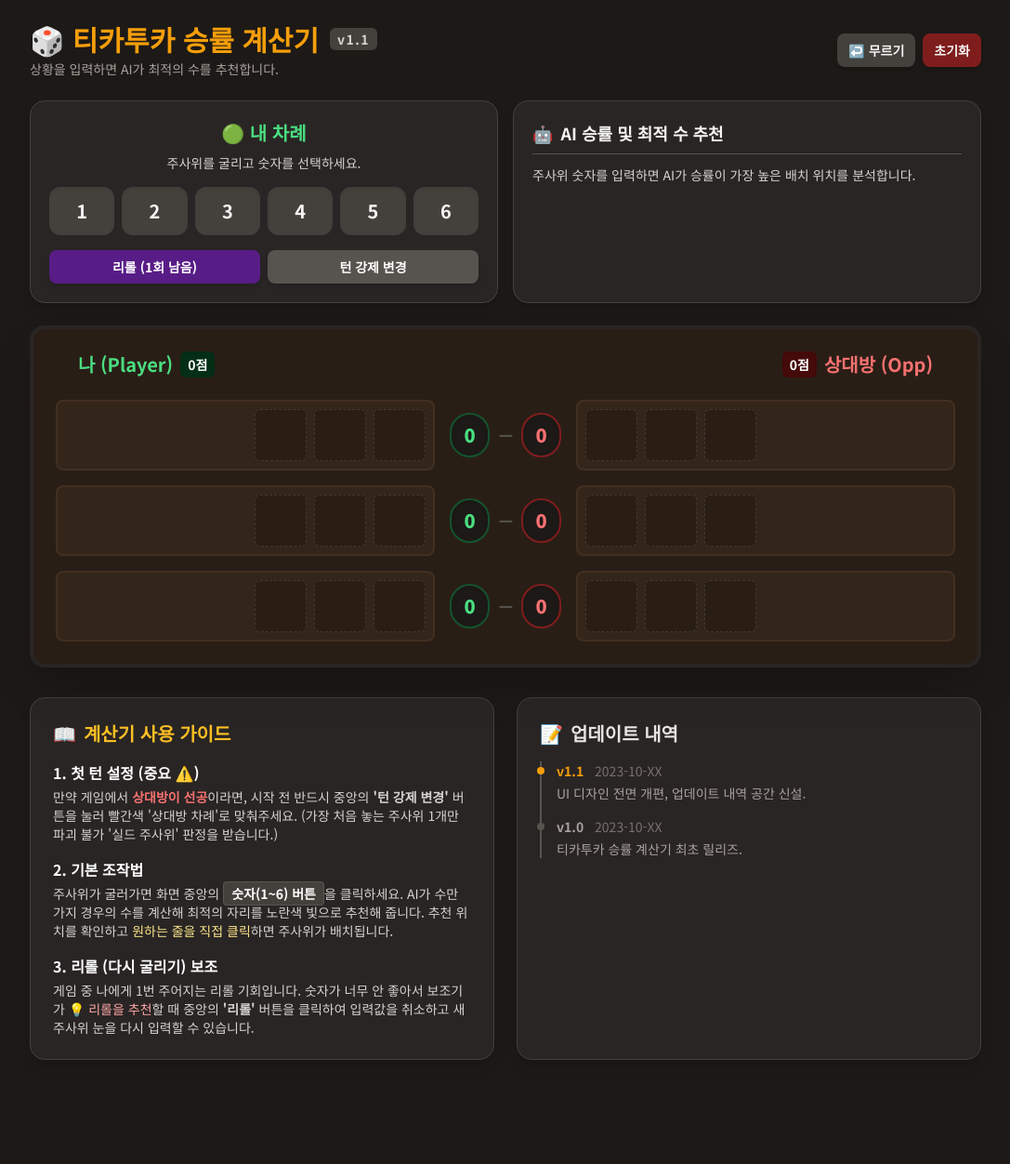
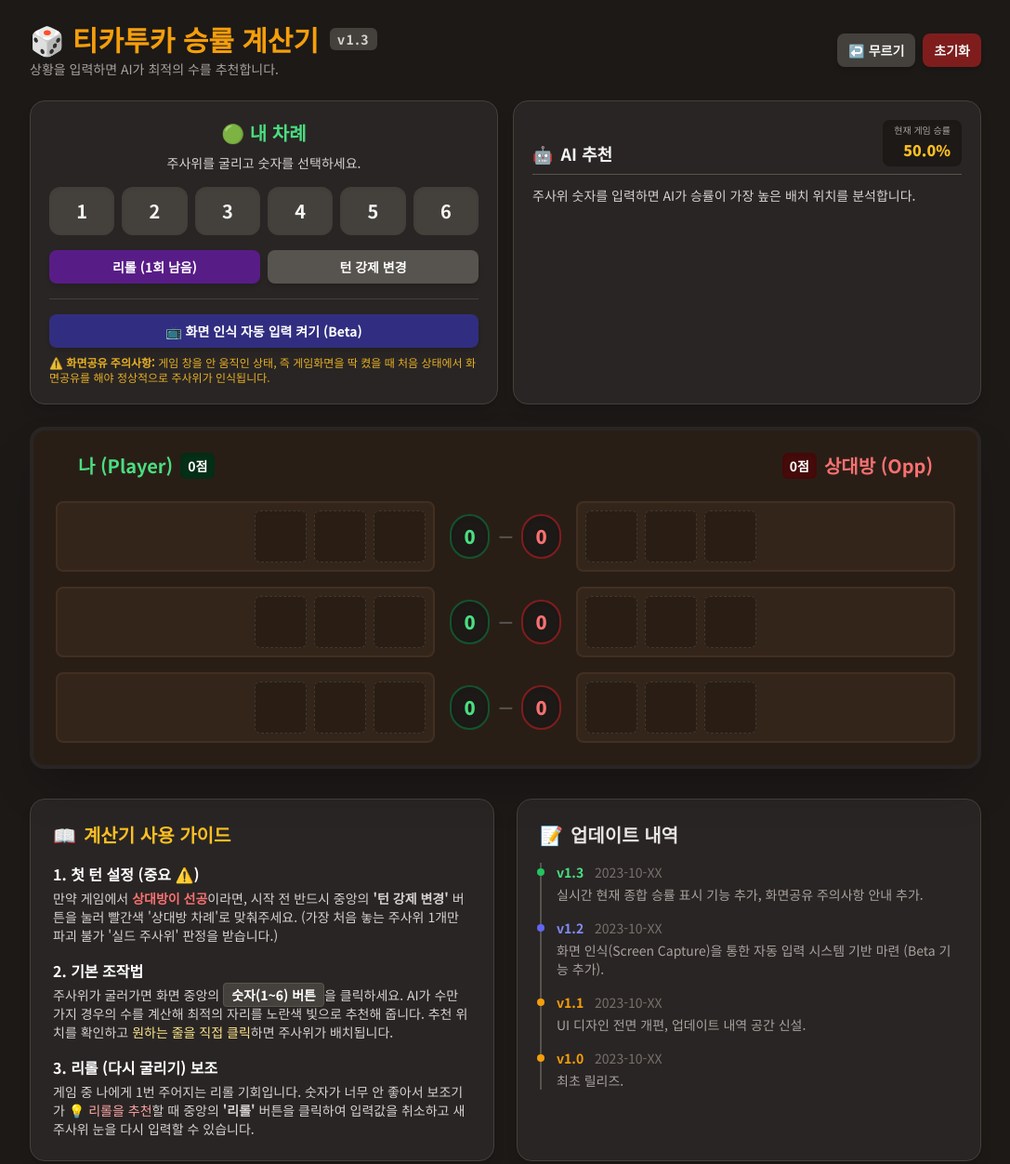
Before and after one commit to tikatukatikatuka/tikatuka-calculator, a plain HTML site: page index.html in a window 1280 px wide. Shown: the whole page at 93% size, without its empty margins (96-1183 px from the left). Before the commit the page ends 1204 px from the top, so only its background shows below. Drawn offline with nearby package versions, Linux system fonts and the light colour scheme.

Commit message:
Update index.html

```diff
--- a/index.html
+++ b/index.html
@@ -3,7 +3,7 @@
 <head>
     <meta charset="UTF-8">
     <meta name="viewport" content="width=device-width, initial-scale=1.0">
-    <title>티카투카 승률 계산기 v1.1</title>
+    <title>티카투카 승률 계산기 v1.3</title>
     <script src="https://cdn.tailwindcss.com"></script>
     <style>
         @import url('https://fonts.googleapis.com/css2?family=Noto+Sans+KR:wght@400;700;900&display=swap');
@@ -43,7 +43,7 @@
             <div>
                 <h1 class="text-2xl md:text-3xl font-black text-amber-500 flex items-center">
                     🎲 티카투카 승률 계산기
-                    <span class="ml-3 px-2 py-0.5 bg-stone-700 text-stone-300 text-sm rounded-md font-bold tracking-widest">v1.1</span>
+                    <span class="ml-3 px-2 py-0.5 bg-stone-700 text-stone-300 text-sm rounded-md font-bold tracking-widest">v1.3</span>
                 </h1>
                 <p class="text-stone-400 text-xs md:text-sm mt-1">상황을 입력하면 AI가 최적의 수를 추천합니다.</p>
             </div>
@@ -86,13 +86,39 @@
                         턴 강제 변경
                     </button>
                 </div>
+
+                <!-- 화면 인식 자동화(Beta) 버튼 및 주의사항 -->
+                <div class="mt-4 pt-4 border-t border-stone-700">
+                    <button id="btnAutoCapture" onclick="toggleScreenCapture()" class="w-full bg-indigo-900 hover:bg-indigo-800 text-white text-xs md:text-sm px-3 py-2 rounded-lg font-bold transition shadow-md flex justify-center items-center gap-2">
+                        <span>📺 화면 인식 자동 입력 켜기 (Beta)</span>
+                    </button>
+                    <div class="mt-2 text-left text-[10px] md:text-xs text-amber-400/90 leading-tight">
+                        ⚠️ <b>화면공유 주의사항:</b> 게임 창을 안 움직인 상태, 즉 게임화면을 딱 켰을 때 처음 상태에서 화면공유를 해야 정상적으로 주사위가 인식됩니다.
+                    </div>
+
+                    <div id="videoPreviewContainer" class="hidden mt-3 rounded-lg overflow-hidden border-2 border-indigo-500 relative">
+                        <video id="screenVideo" autoplay muted class="w-full h-auto opacity-70"></video>
+                        <canvas id="captureCanvas" class="hidden"></canvas>
+                        <div class="absolute inset-0 flex items-center justify-center bg-black/30 pointer-events-none">
+                            <span class="text-indigo-200 font-bold text-xs bg-black/60 px-2 py-1 rounded">인식 대기 중...</span>
+                        </div>
+                    </div>
+                </div>
             </div>
 
             <!-- AI 추천 패널 -->
-            <div class="bg-stone-800 rounded-2xl p-4 md:p-5 border border-stone-700 shadow-lg flex-1 flex flex-col">
-                <h2 class="text-base md:text-lg font-bold text-stone-100 border-b border-stone-600 pb-2 mb-3 flex items-center">
-                    <span class="mr-2">🤖</span> AI 승률 및 최적 수 추천
-                </h2>
+            <div class="bg-stone-800 rounded-2xl p-4 md:p-5 border border-stone-700 shadow-lg flex-1 flex flex-col relative">
+                <div class="flex justify-between items-end border-b border-stone-600 pb-2 mb-3">
+                    <h2 class="text-base md:text-lg font-bold text-stone-100 flex items-center">
+                        <span class="mr-2">🤖</span> AI 추천
+                    </h2>
+                    <!-- 실시간 현재 승률 계기판 -->
+                    <div class="bg-stone-900 px-3 py-1.5 rounded-lg shadow-inner flex flex-col items-end">
+                        <span class="text-[10px] text-stone-400 leading-none mb-1">현재 게임 승률</span>
+                        <span id="currentGlobalWinRate" class="text-sm md:text-base font-black text-green-400 leading-none">50.0%</span>
+                    </div>
+                </div>
+
                 <div id="aiRecommendation" class="text-xs md:text-sm text-stone-300 space-y-2 flex-1 overflow-y-auto">
                     주사위 숫자를 입력하면 AI가 승률이 가장 높은 배치 위치를 분석합니다.
                 </div>
@@ -146,14 +172,24 @@
                 <h3 class="text-lg md:text-xl font-bold text-stone-200 mb-4 flex items-center"><span class="mr-2">📝</span> 업데이트 내역</h3>
                 <ul class="space-y-4 text-xs md:text-sm border-l-2 border-stone-600 pl-4">
                     <li class="relative">
+                        <span class="absolute -left-[21px] top-1.5 w-2 h-2 bg-green-500 rounded-full"></span>
+                        <div class="mb-1"><span class="text-green-400 font-bold text-sm">v1.3</span> <span class="text-stone-500 ml-2">2023-10-XX</span></div>
+                        <p class="text-stone-400">실시간 현재 종합 승률 표시 기능 추가, 화면공유 주의사항 안내 추가.</p>
+                    </li>
+                    <li class="relative">
+                        <span class="absolute -left-[21px] top-1.5 w-2 h-2 bg-indigo-500 rounded-full"></span>
+                        <div class="mb-1"><span class="text-indigo-400 font-bold text-sm">v1.2</span> <span class="text-stone-500 ml-2">2023-10-XX</span></div>
+                        <p class="text-stone-400">화면 인식(Screen Capture)을 통한 자동 입력 시스템 기반 마련 (Beta 기능 추가).</p>
+                    </li>
+                    <li class="relative">
                         <span class="absolute -left-[21px] top-1.5 w-2 h-2 bg-amber-500 rounded-full"></span>
                         <div class="mb-1"><span class="text-amber-500 font-bold text-sm">v1.1</span> <span class="text-stone-500 ml-2">2023-10-XX</span></div>
                         <p class="text-stone-400">UI 디자인 전면 개편, 업데이트 내역 공간 신설.</p>
                     </li>
                     <li class="relative">
-                        <span class="absolute -left-[21px] top-1.5 w-2 h-2 bg-stone-600 rounded-full"></span>
-                        <div class="mb-1"><span class="text-stone-400 font-bold text-sm">v1.0</span> <span class="text-stone-500 ml-2">2023-10-XX</span></div>
-                        <p class="text-stone-400">티카투카 승률 계산기 최초 릴리즈.</p>
+                        <span class="absolute -left-[21px] top-1.5 w-2 h-2 bg-amber-500 rounded-full"></span>
+                        <div class="mb-1"><span class="text-amber-500 font-bold text-sm">v1.0</span> <span class="text-stone-500 ml-2">2023-10-XX</span></div>
+                        <p class="text-stone-400">최초 릴리즈.</p>
                     </li>
                 </ul>
             </div>
@@ -179,10 +215,65 @@
             currentRoll: null,
             isBonus: false,
             isFirstOverallTurn: true,
-            rerollUsed: { me: false } // 상대방 리롤은 관리하지 않음
+            rerollUsed: { me: false }
         };
 
         let history = [];
+
+        // --- 자동화(화면 인식) 상태 관리 ---
+        let captureStream = null;
+        let captureInterval = null;
+
+        function toggleScreenCapture() {
+            const btn = document.getElementById('btnAutoCapture');
+            const videoContainer = document.getElementById('videoPreviewContainer');
+            const videoElement = document.getElementById('screenVideo');
+
+            if (captureStream) {
+                let tracks = captureStream.getTracks();
+                tracks.forEach(track => track.stop());
+                captureStream = null;
+                clearInterval(captureInterval);
+
+                videoContainer.classList.add('hidden');
+                btn.innerHTML = '<span>📺 화면 인식 자동 입력 켜기 (Beta)</span>';
+                btn.classList.replace('bg-red-900', 'bg-indigo-900');
+                btn.classList.replace('hover:bg-red-800', 'hover:bg-indigo-800');
+            } else {
+                navigator.mediaDevices.getDisplayMedia({ video: true, audio: false })
+                    .then(stream => {
+                        captureStream = stream;
+                        videoElement.srcObject = stream;
+                        videoContainer.classList.remove('hidden');
+
+                        btn.innerHTML = '<span>🛑 화면 인식 자동 입력 끄기</span>';
+                        btn.classList.replace('bg-indigo-900', 'bg-red-900');
+                        btn.classList.replace('hover:bg-indigo-800', 'hover:bg-red-800');
+
+                        stream.getVideoTracks()[0].onended = () => {
+                            toggleScreenCapture();
+                        };
+
+                        captureInterval = setInterval(processVideoFrame, 1000);
+                    })
+                    .catch(err => {
+                        console.error("화면 캡처 오류:", err);
+                        showAlert("화면 공유 권한이 거부되었거나 오류가 발생했습니다.");
+                    });
+            }
+        }
+
+        function processVideoFrame() {
+            if (!captureStream) return;
+            const video = document.getElementById('screenVideo');
+            const canvas = document.getElementById('captureCanvas');
+            const ctx = canvas.getContext('2d');
+
+            canvas.width = video.videoWidth;
+            canvas.height = video.videoHeight;
+            ctx.drawImage(video, 0, 0, canvas.width, canvas.height);
+            // 추후 여기에 OpenCV.js 분석 로직이 들어갑니다.
+        }
 
         // --- 모달 시스템 ---
         function showAlert(msg) {
@@ -215,7 +306,7 @@
 
         function cloneState(st) { return JSON.parse(JSON.stringify(st)); }
 
-        // --- 점수 계산 ---
+        // --- 점수 및 승률 계산 ---
         function calculateRowScore(row) {
             let counts = {};
             row.forEach(die => { counts[die.val] = (counts[die.val] || 0) + 1; });
@@ -234,6 +325,19 @@
             return calculateRowScore(board[0]) + calculateRowScore(board[1]) + calculateRowScore(board[2]);
         }
 
+        // 전체(현재) 상황의 기본 승률 계산
+        function calculateCurrentGlobalWinRate() {
+            let myTotal = getTotalScore(state.me);
+            let oppTotal = getTotalScore(state.opp);
+            let scoreDiff = myTotal - oppTotal;
+
+            // 기본 50%에서 점수 차이에 따라 가감 (간단한 휴리스틱)
+            let winRate = 50 + (scoreDiff * 1.5);
+            winRate = Math.min(99.9, Math.max(0.1, winRate));
+
+            return winRate;
+        }
+
         // --- 상호작용 액션 ---
         function selectRoll(val) {
             if (state.phase !== 'roll') {
@@ -246,14 +350,13 @@
             state.phase = 'place';
             updateUI();
 
-            // 상대 턴일 경우 AI 추천 생략
             if (state.turn === 'me') {
                 analyzeAI();
             }
         }
 
         function useReroll() {
-            if (state.turn === 'opp') return; // 상대방 리롤 버튼 동작 방지
+            if (state.turn === 'opp') return;
 
             if (state.phase !== 'place') {
                 showAlert("주사위를 굴린 후에만 리롤이 가능합니다.");
@@ -290,7 +393,8 @@
             let meTotal = state.me.reduce((sum, r) => sum + r.length, 0);
             let oppTotal = state.opp.reduce((sum, r) => sum + r.length, 0);
 
-            if (meTotal === 9 || oppTotal === 9) {
+            // 티카투카 원작 규칙: 어느 한쪽이라도 9칸을 완전히 채우면 그 즉시 게임 종료
+            if (meTotal >= 9 || oppTotal >= 9) {
                 state.phase = 'gameover';
                 let meScore = getTotalScore(state.me);
                 let oppScore = getTotalScore(state.opp);
@@ -325,14 +429,12 @@
             if (state.isBonus) isShield = true;
             else if (state.isFirstOverallTurn) isShield = true;
 
-            // 새 주사위 객체
             let newDie = {
                 val: state.currentRoll,
                 shield: isShield,
                 owner: state.turn
             };
 
-            // 그룹화 삽입 로직: 같은 숫자 바로 뒤에 배치하여 이웃하게 만듦
             let insertionIndex = targetBoard[rowIndex].length;
             let lastIndex = -1;
             for(let i = 0; i < targetBoard[rowIndex].length; i++) {
@@ -344,7 +446,6 @@
 
             let alkkagiOccurred = false;
 
-            // 알까기 판정 (맞은편) - 핵심: "실드 주사위로는 알까기가 불가함"
             if (targetPlayer === state.turn && !isShield) {
                 let enemyBoard = targetPlayer === 'me' ? state.opp : state.me;
                 let beforeLen = enemyBoard[rowIndex].length;
@@ -355,7 +456,6 @@
 
                 if (beforeLen > enemyBoard[rowIndex].length) {
                     alkkagiOccurred = true;
-                    // 동반 파괴 로직: 방금 삽입한 주사위를 정확히 찾아서 제거
                     targetBoard[rowIndex].splice(insertionIndex, 1);
                 }
             }
@@ -425,7 +525,6 @@
                     let oldMyScore = calculateRowScore(target === player ? targetBoard[r] : enemyBoard[r]);
                     let oldOppScore = calculateRowScore(target === player ? enemyBoard[r] : targetBoard[r]);
 
-                    // 실드 여부 파악 (AI 분석용)
                     let willBeShield = false;
                     if (isBonusContext) willBeShield = true;
                     else if (state.isFirstOverallTurn) willBeShield = true;
@@ -433,7 +532,6 @@
                     let newDie = {val: roll, shield: willBeShield};
                     let tempTargetRow = [...targetBoard[r]];
 
-                    // AI 시뮬레이션에서도 동일하게 그룹화 삽입 처리
                     let lastIndex = -1;
                     for(let i=0; i<tempTargetRow.length; i++) {
                         if(tempTargetRow[i].val === roll) lastIndex = i;
@@ -447,20 +545,17 @@
                         let oppLoss = 0;
                         let isAlkkagi = false;
 
-                        // 실드가 아닐 때만 알까기 성립
                         if (!willBeShield) {
                             let tempEnemyRow = enemyBoard[r].filter(d => d.val !== roll || d.shield);
                             oppLoss = oldOppScore - calculateRowScore(tempEnemyRow);
                             isAlkkagi = oppLoss > 0;
                         }
 
-                        // 알까기 시 방금 넣은 주사위 동반 파괴 시뮬레이션
                         if (isAlkkagi) tempTargetRow.splice(insertionIndex, 1);
 
                         let myGain = calculateRowScore(tempTargetRow) - oldMyScore;
                         swing = myGain + oppLoss + (isAlkkagi ? 15 : 0);
 
-                        // 한 줄 섣불리 채우기 페널티
                         if (tempTargetRow.length === 3 && myGain < 10) swing -= 8;
 
                     } else {
@@ -509,7 +604,6 @@
                     let newDie = {val: roll, shield: willBeShield};
                     let tempTargetRow = [...targetBoard[r]];
 
-                    // AI 분석 그룹화 시뮬레이션 적용
                     let lastIndex = -1;
                     for(let i=0; i<tempTargetRow.length; i++) {
                         if(tempTargetRow[i].val === roll) lastIndex = i;
@@ -529,7 +623,6 @@
                             isAlkkagi = oppLoss > 0;
                         }
 
-                        // 동반 파괴
                         if (isAlkkagi) tempTargetRow.splice(insertionIndex, 1);
 
                         let myGain = calculateRowScore(tempTargetRow) - oldMyScore;
@@ -625,7 +718,15 @@
                     "배치할 줄을 클릭하세요.";
             }
 
-            // 리롤 버튼 및 AI 패널 제어 (상대 턴 대응)
+            // 실시간 현재 승률 반영
+            let currentWinRate = calculateCurrentGlobalWinRate();
+            const winRateTextEl = document.getElementById('currentGlobalWinRate');
+            winRateTextEl.innerText = currentWinRate.toFixed(1) + "%";
+            // 승률에 따른 색상 변화 (50% 기준)
+            if(currentWinRate > 55) winRateTextEl.className = "text-sm md:text-base font-black text-green-400 leading-none";
+            else if(currentWinRate < 45) winRateTextEl.className = "text-sm md:text-base font-black text-red-400 leading-none";
+            else winRateTextEl.className = "text-sm md:text-base font-black text-amber-400 leading-none";
+
             const btnReroll = document.getElementById('btnReroll');
             const aiContainer = document.getElementById('aiRecommendation');
 
@@ -639,7 +740,6 @@
                     aiContainer.innerHTML = `<div class="flex items-center justify-center h-full text-stone-500 font-bold"><p>상대방이 보드에 주사위를 배치합니다.</p></div>`;
                 }
             } else {
-                // 내 턴일 때 리롤 버튼
                 if (state.isBonus) {
                     btnReroll.innerText = "리롤 불가(보너스)";
                     btnReroll.className = "bg-stone-700 text-stone-500 text-xs md:text-sm px-3 py-2 rounded-lg font-bold flex-1 cursor-not-allowed";
@@ -655,7 +755,6 @@
                 }
             }
 
-            // 숫자판 비활성화 제어
             const btns = document.querySelectorAll('.btn-num');
             btns.forEach(btn => {
                 if(state.phase === 'place' || state.phase === 'gameover') {
@@ -665,7 +764,6 @@
                 }
             });
 
-            // 선택된 주사위 UI 표시
             const selContainer = document.getElementById('selectedDieContainer');
             if (state.phase === 'place') {
                 selContainer.classList.remove('hidden');
@@ -695,17 +793,12 @@
             updateBoardUI();
         }
 
-        // 클릭 권한 및 시각적 활성화/비활성화 처리
         function getOpacityClass(player) {
             if (state.phase === 'roll' || state.phase === 'gameover') {
                 return 'opacity-50 pointer-events-none cursor-not-allowed';
             }
-            if (state.isBonus) {
-                return ''; // 보너스 주사위면 양쪽 필드 다 놓을 수 있음
-            }
-            if (state.turn !== player) {
-                return 'opacity-50 pointer-events-none cursor-not-allowed';
-            }
+            if (state.isBonus) return '';
+            if (state.turn !== player) return 'opacity-50 pointer-events-none cursor-not-allowed';
             return '';
         }
 
@@ -717,7 +810,6 @@
             return '';
         }
 
-        // 연결선 UI를 포함한 슬롯 렌더링 함수
         function renderSlots(player, rowData) {
             let indices = player === 'me' ? [2, 1, 0] : [0, 1, 2];
             let html = `<div class="flex items-center w-full ${player === 'me' ? 'justify-end' : 'justify-start'}">`;
@@ -726,15 +818,12 @@
                 let dataIndex = indices[idx];
                 let die = dataIndex < rowData.length ? rowData[dataIndex] : null;
 
-                // 주사위를 최상단(z-10)에 배치
                 html += `<div class="z-10 relative">` + renderSingleDie(die) + `</div>`;
 
-                // 연결선 UI (Connector) - 주사위 아래(z-0)로 파고들게 음수 마진 적용
                 if (idx < 2) {
                     let nextDataIndex = indices[idx + 1];
                     let nextDie = nextDataIndex < rowData.length ? rowData[nextDataIndex] : null;
 
-                    // 앞뒤 주사위 숫자가 같으면 커넥터 표시
                     if (die && nextDie && die.val === nextDie.val) {
                         let borderColor = player === 'me' ? 'border-green-500' : 'border-red-500';
                         let textColor = player === 'me' ? 'text-green-500' : 'text-red-500';
@@ -743,7 +832,6 @@
                             <span class="text-[8px] md:text-[10px] font-black opacity-90">${die.val}</span>
                         </div>`;
                     } else {
-                        // 숫자가 다르거나 비어있으면 일반 빈 공간
                         html += `<div class="w-1 md:w-2"></div>`;
                     }
                 }
@@ -756,16 +844,13 @@
             if (die) {
                 let textCol = die.owner === 'me' ? 'text-green-600' : 'text-red-600';
                 let borderClass = 'border-2 border-stone-200';
-                if (die.shield) {
-                    borderClass = die.owner === 'me' ? 'shield-me' : 'shield-opp';
-                }
+                if (die.shield) borderClass = die.owner === 'me' ? 'shield-me' : 'shield-opp';
                 return `<div class="w-8 h-8 md:w-12 md:h-12 lg:w-14 lg:h-14 bg-white rounded-md flex justify-center items-center font-black text-lg md:text-xl lg:text-2xl ${textCol} ${borderClass} dice shadow-md">${die.val}</div>`;
             } else {
                 return `<div class="w-8 h-8 md:w-12 md:h-12 lg:w-14 lg:h-14 bg-black/30 rounded-md flex justify-center items-center border border-dashed border-stone-600"></div>`;
             }
         }
 
-        // 중앙 점수 구조를 가진 통합 보드 렌더링
         function updateBoardUI() {
             const boardContainer = document.getElementById('unifiedBoardContainer');
             boardContainer.innerHTML = '';
@@ -774,26 +859,22 @@
                 let myScore = calculateRowScore(state.me[i]);
                 let oppScore = calculateRowScore(state.opp[i]);
 
-                // 점수 비교에 따른 화살표 방향
                 let arrow = '<span class="text-stone-600 font-black text-sm md:text-lg">－</span>';
                 if (myScore > oppScore) arrow = '<span class="text-green-500 font-black text-lg md:text-xl">◀</span>';
                 else if (oppScore > myScore) arrow = '<span class="text-red-500 font-black text-lg md:text-xl">▶</span>';
 
                 let rowHtml = `
                 <div class="flex items-center justify-between gap-1 md:gap-4 w-full">
-                    <!-- My Row (Left) -->
                     <div onclick="placeDie('me', ${i})" class="flex-1 row-bg rounded-lg p-1 md:p-2 flex items-center transition row-hover relative ${getHighlightClass('me', i)} ${getOpacityClass('me')}">
                         ${renderSlots('me', state.me[i])}
                     </div>
 
-                    <!-- Scores (Center) -->
                     <div class="flex flex-col md:flex-row items-center gap-1 md:gap-2 justify-center w-[60px] md:w-[120px]">
                         <div class="bg-stone-900 text-green-400 font-black text-sm md:text-xl rounded-full w-8 h-8 md:w-12 md:h-12 flex items-center justify-center border-2 border-green-900 shadow-inner">${myScore}</div>
                         ${arrow}
                         <div class="bg-stone-900 text-red-400 font-black text-sm md:text-xl rounded-full w-8 h-8 md:w-12 md:h-12 flex items-center justify-center border-2 border-red-900 shadow-inner">${oppScore}</div>
                     </div>
 
-                    <!-- Opp Row (Right) -->
                     <div onclick="placeDie('opp', ${i})" class="flex-1 row-bg rounded-lg p-1 md:p-2 flex items-center transition row-hover relative ${getHighlightClass('opp', i)} ${getOpacityClass('opp')}">
                         ${renderSlots('opp', state.opp[i])}
                     </div>
@@ -806,7 +887,6 @@
             document.getElementById('oppTotalScore').innerText = getTotalScore(state.opp) + "점";
         }
 
-        // 최초 실행
         updateUI();
     </script>
 </body>
```
